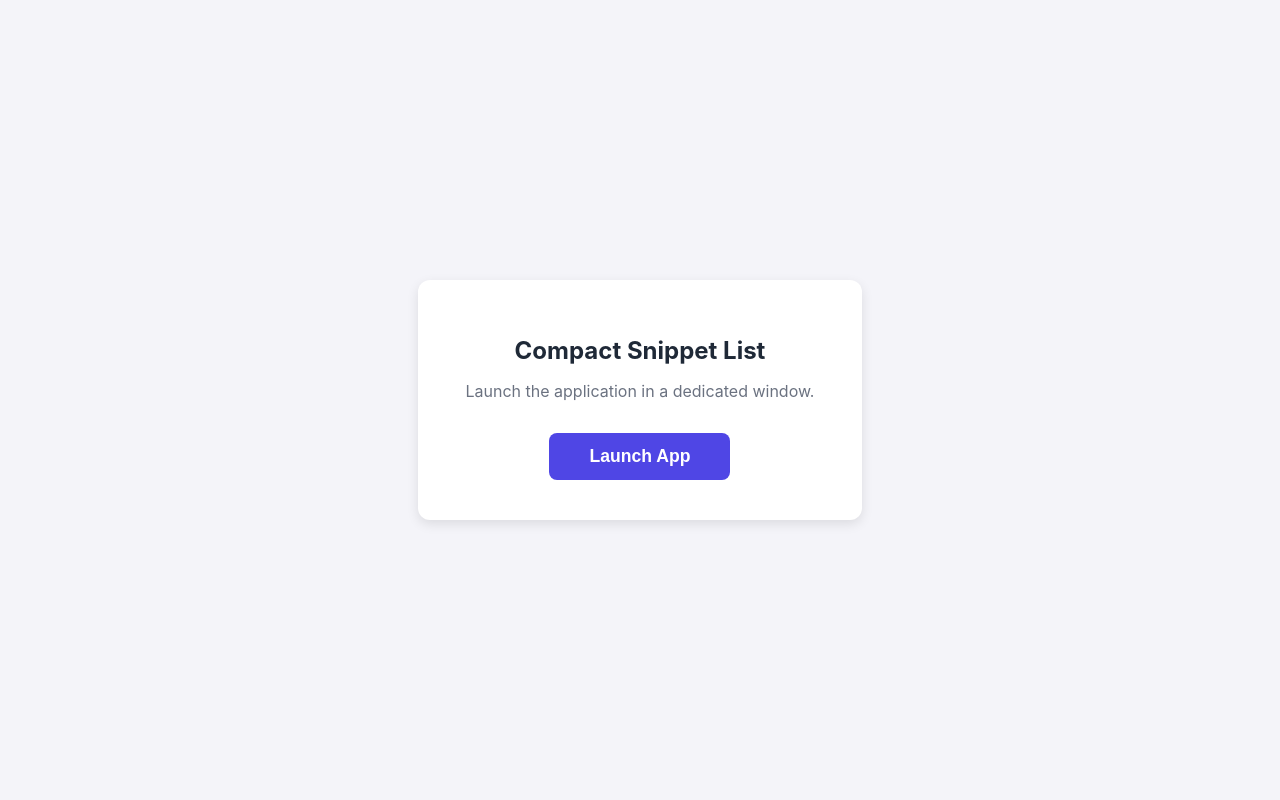
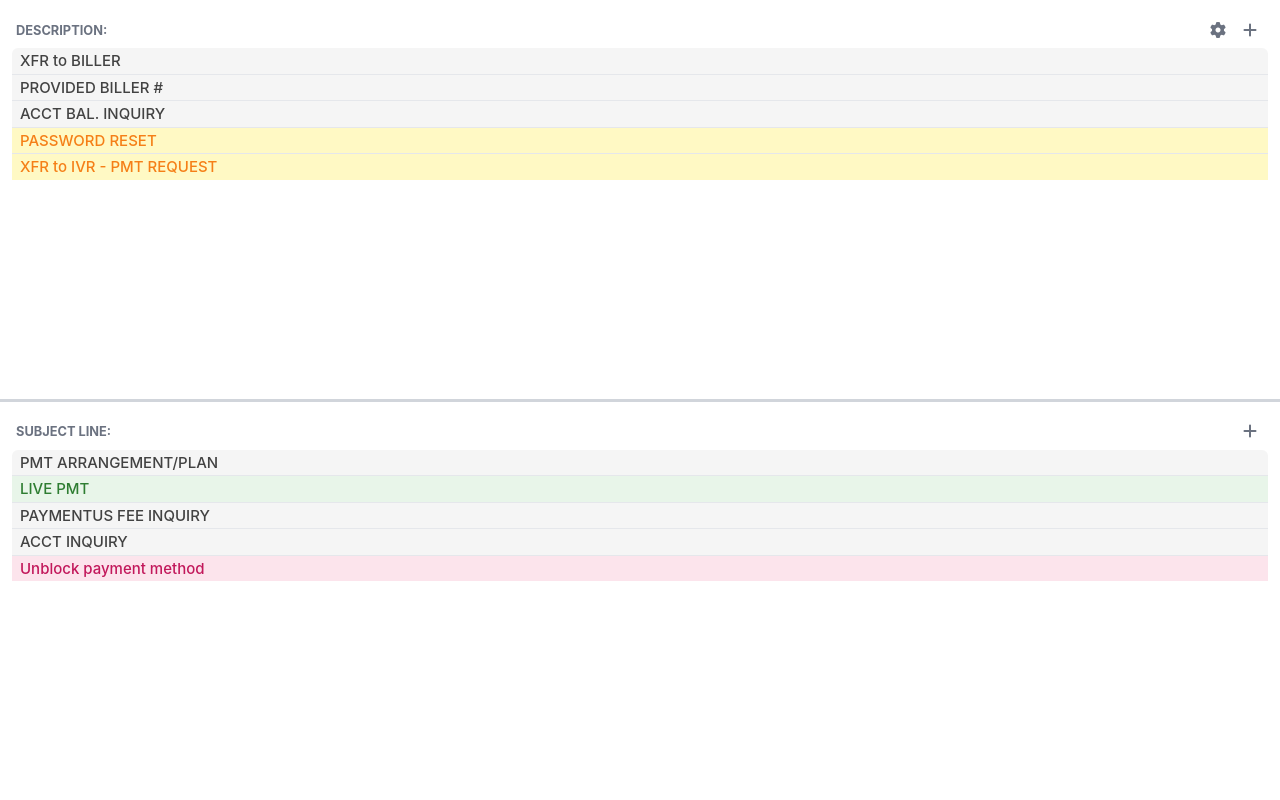
Before and after one commit to Harshil8136/Advance-Sticky-Notes, a plain HTML site: page launch.html in a window 1280 px wide. Drawn offline with Linux system fonts and the light colour scheme.

Commit message:
Update launch.html

```diff
--- a/launch.html
+++ b/launch.html
@@ -3,84 +3,94 @@
 <head>
     <meta charset="UTF-8">
     <meta name="viewport" content="width=device-width, initial-scale=1.0">
-    <title>Launch Snippet App</title>
-    <style>
-        /* Basic styling for the launcher page */
-        :root {
-            --bg-color: #f4f4f9;
-            --text-color: #1f2937;
-            --button-bg: #4f46e5;
-            --button-hover: #4338ca;
-            --card-bg: #ffffff;
-            --shadow: 0 4px 12px rgba(0, 0, 0, 0.1);
-            --font-family: -apple-system, BlinkMacSystemFont, "Segoe UI", Roboto, sans-serif;
-        }
-        body {
-            font-family: var(--font-family);
-            background-color: var(--bg-color);
-            color: var(--text-color);
-            display: flex;
-            justify-content: center;
-            align-items: center;
-            height: 100vh;
-            margin: 0;
-        }
-        .launcher-card {
-            background-color: var(--card-bg);
-            padding: 2.5rem 3rem;
-            border-radius: 12px;
-            box-shadow: var(--shadow);
-            text-align: center;
-        }
-        h1 {
-            font-size: 1.5rem;
-            margin-bottom: 0.5rem;
-        }
-        p {
-            font-size: 1rem;
-            color: #6b7280;
-            margin-bottom: 2rem;
-        }
-        #launchBtn {
-            background-color: var(--button-bg);
-            color: white;
-            font-size: 1.1rem;
-            font-weight: 600;
-            border: none;
-            padding: 0.8rem 2.5rem;
-            border-radius: 8px;
-            cursor: pointer;
-            transition: background-color 0.2s ease;
-        }
-        #launchBtn:hover {
-            background-color: var(--button-hover);
-        }
-    </style>
+    <title>Compact Snippet Lists</title>
+
+    <link rel="stylesheet" href="https://cdnjs.cloudflare.com/ajax/libs/font-awesome/6.5.2/css/all.min.css">
+
+    <link rel="stylesheet" href="styles/main.css">
+    <link rel="stylesheet" href="styles/lists.css">
+    <link rel="stylesheet" href="styles/modal.css">
 </head>
 <body>
 
-    <div class="launcher-card">
-        <h1>Compact Snippet List</h1>
-        <p>Launch the application in a dedicated window.</p>
-        <button id="launchBtn">Launch App</button>
+    <main id="app-container" class="app-container">
+
+        <div id="descriptions-wrapper" class="list-wrapper">
+            <header class="list-header">
+                <h2>DESCRIPTION:</h2>
+                <div class="header-controls">
+                    <button id="settings-btn" class="icon-btn" title="Settings">
+                        <i class="fas fa-cog"></i>
+                    </button>
+                    <button class="icon-btn add-btn" data-list-type="descriptions" title="Add New Description">
+                        <i class="fas fa-plus"></i>
+                    </button>
+                </div>
+            </header>
+            <div id="descriptions-list-container" class="snippet-list">
+                </div>
+        </div>
+
+        <div class="list-separator"></div>
+
+        <div id="subjects-wrapper" class="list-wrapper">
+            <header class="list-header">
+                <h2>SUBJECT LINE:</h2>
+                <div class="header-controls">
+                    <button class="icon-btn add-btn" data-list-type="subjects" title="Add New Subject Line">
+                        <i class="fas fa-plus"></i>
+                    </button>
+                </div>
+            </header>
+            <div id="subjects-list-container" class="snippet-list">
+                </div>
+        </div>
+
+    </main>
+
+    <div id="help-modal" class="modal-overlay">
+        <div class="modal-content">
+            <header class="modal-header">
+                <h3>Help & Shortcuts</h3>
+                <button id="help-modal-close-btn" class="icon-btn" title="Close">
+                    <i class="fas fa-times"></i>
+                </button>
+            </header>
+            <div class="modal-body">
+                <h4>Core Actions</h4>
+                <ul>
+                    <li><strong>Click to Copy:</strong> Left-click any line to instantly copy its text.</li>
+                    <li><strong>Actions Menu:</strong> Right-click any line to open the menu for Edit, Delete, and Color options.</li>
+                </ul>
+
+                <h4>Keyboard Shortcuts</h4>
+                <ul>
+                    <li><strong>Command Palette:</strong> Press <kbd>Ctrl</kbd> + <kbd>K</kbd> (or <kbd>Cmd</kbd> + <kbd>K</kbd> on Mac) to open the powerful search tool.</li>
+                     <li><strong>Close Menus:</strong> Press <kbd>Esc</kbd> to close any open menu or modal.</li>
+                </ul>
+
+                <h4>Interface</h4>
+                <ul>
+                    <li><strong>Resize Panels:</strong> Drag the separator line between the two lists to resize them.</li>
+                    <li><strong>Panel Colors:</strong> Click the "DESCRIPTION" or "SUBJECT LINE" titles to change the background color of that panel.</li>
+                </ul>
+            </div>
+        </div>
     </div>
 
-    <script>
-        // This script handles opening the main app in a new window.
-        const launchButton = document.getElementById('launchBtn');
 
-        if (launchButton) {
-            launchButton.addEventListener('click', () => {
-                // Define the features for the new pop-up window.
-                // We suggest a narrow width and make it resizable.
-                const windowFeatures = 'width=350,height=800,resizable=yes,scrollbars=no,toolbar=no,location=no,status=no,menubar=no';
-
-                // Open the main index.html file in the new window.
-                // Using a consistent window name ('SnippetApp') prevents multiple windows from opening.
-                window.open('index.html', 'SnippetApp', windowFeatures);
-            });
-        }
-    </script>
+    <script src="scripts/utils/helpers.js"></script>
+    <script src="scripts/data/default-data.js"></script>
+    <script src="scripts/state/store.js"></script>
+    <script src="scripts/core/event-bus.js"></script>
+    <script src="scripts/modules/list-renderer.js"></script>
+    <script src="scripts/modules/context-menu-handler.js"></script>
+    <script src="scripts/modules/tab-color-handler.js"></script>
+    <script src="scripts/modules/settings-handler.js"></script> <script src="scripts/modules/help-modal-handler.js"></script>
+    <script src="scripts/modules/splitter-handler.js"></script>
+    <script src="scripts/modules/dnd-handler.js"></script>
+    <script src="scripts/modules/list-interactions.js"></script>
+    <script src="scripts/main.js"></script>
 
 </body>
 </html>
```
